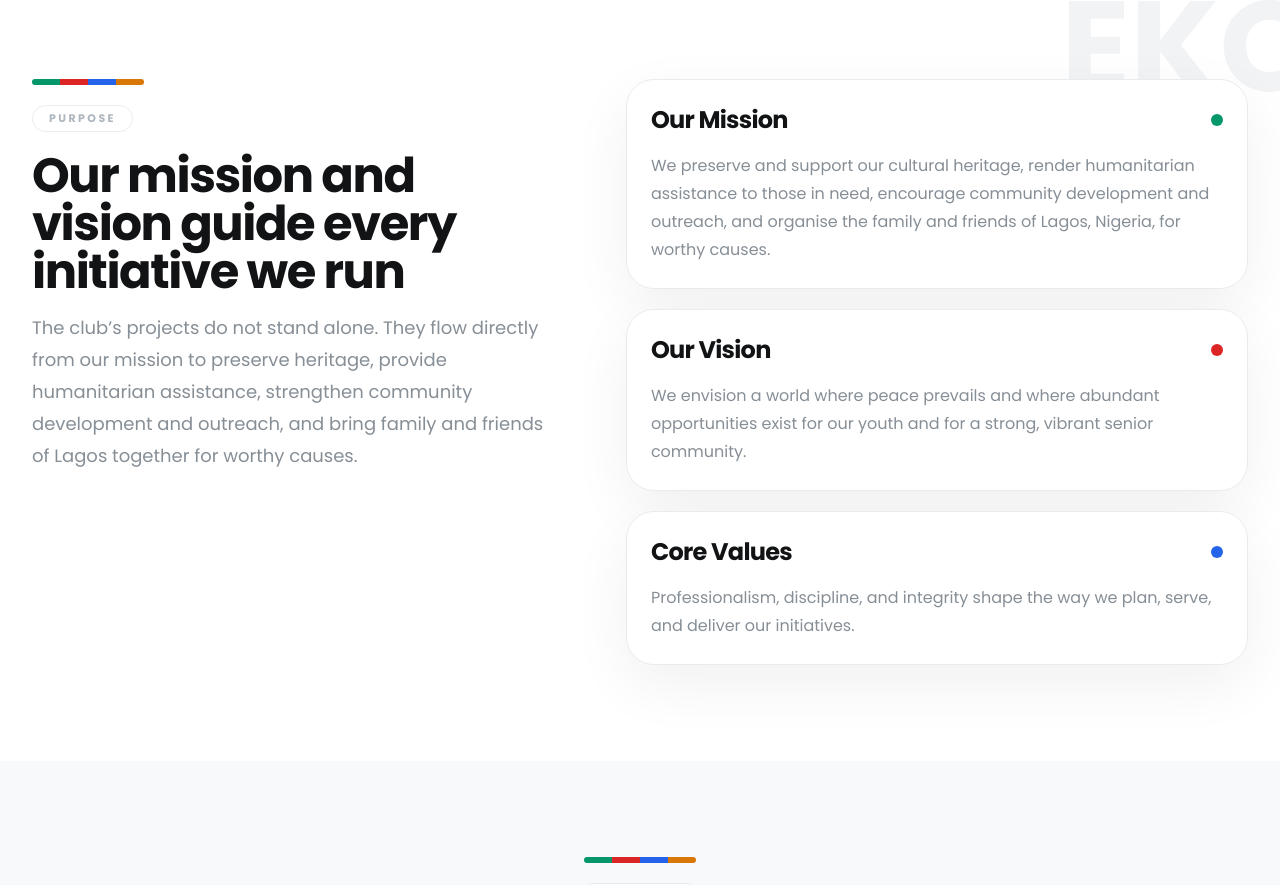
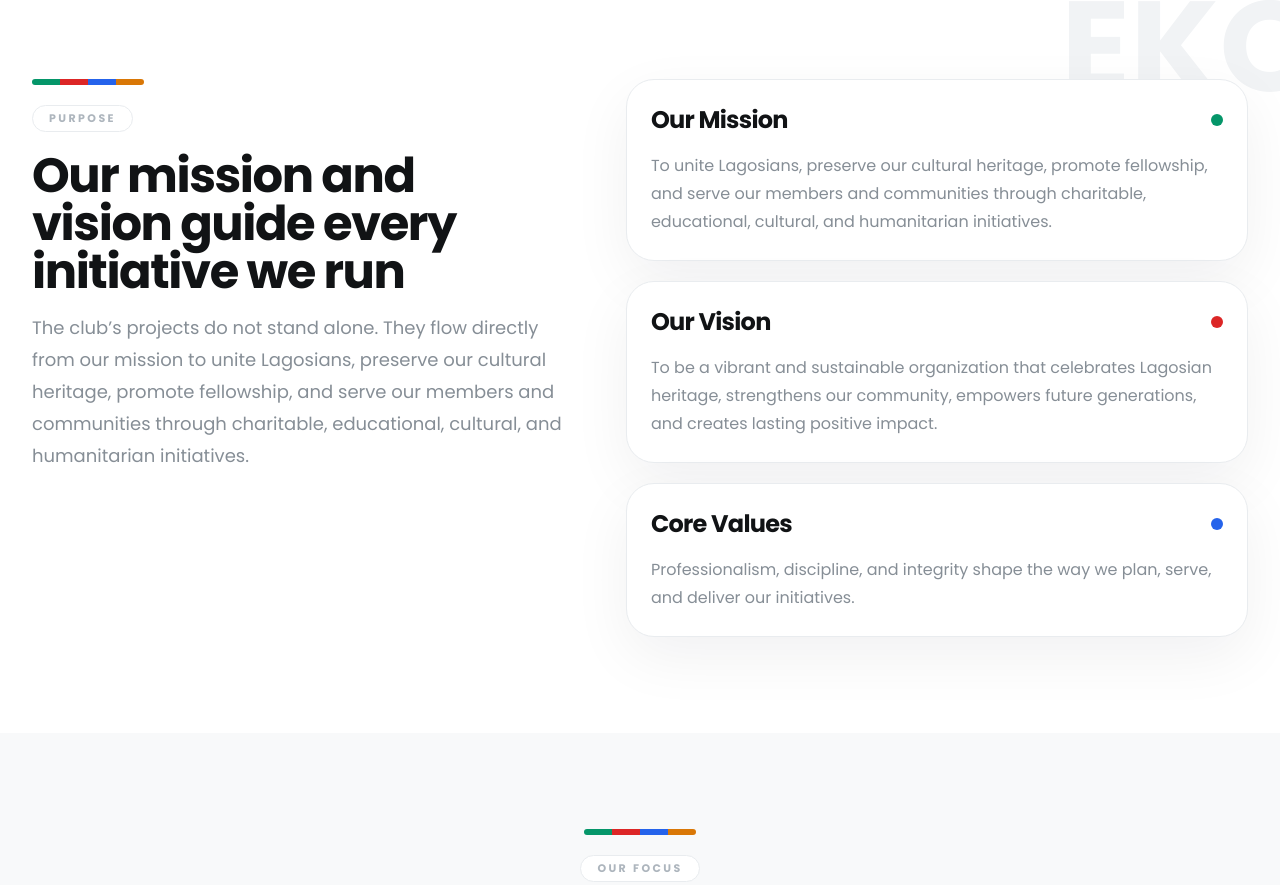
Before and after one commit to Bayotics/ECP-Project, a Next.js app: page /projects in a window 1280 px wide. Shown: the part 989-1874 px from the top of the page. Built offline with nearby package versions, Linux system fonts and the light colour scheme; no server answers; the database is empty.

Commit message:
about page scroll bug fix

```diff
--- a/app/about/page.tsx
+++ b/app/about/page.tsx
@@ -39,12 +39,12 @@ const stagger = {
 const STORY_PILLARS = [
   {
     title: "Mission",
-    text: "We preserve and support our cultural heritage, render humanitarian assistance to those in need, encourage community development and outreach, and organise the family and friends of Lagos, Nigeria, for worthy causes.",
+    text: "To unite Lagosians, preserve our cultural heritage, promote fellowship, and serve our members and communities through charitable, educational, cultural, and humanitarian initiatives.",
     color: EKO_GREEN,
   },
   {
     title: "Vision",
-    text: "We envision a world where peace prevails and where abundant opportunities exist for our youth and for a strong, vibrant senior community.",
+    text: "To be a vibrant and sustainable organization that celebrates Lagosian heritage, strengthens our community, empowers future generations, and creates lasting positive impact.",
     color: EKO_RED,
   },
   {
@@ -493,7 +493,7 @@ export default function AboutPage() {
           <SectionIntro
             eyebrow="Why we exist"
             title="Our mission, vision, and values"
-            text="We are guided by a clear purpose: to preserve our heritage, serve people in need, strengthen community, and organise family and friends of Lagos, Nigeria, for worthy causes."
+            text="We are guided by a clear purpose: to unite Lagosians, preserve our cultural heritage, promote fellowship, and serve our members and communities through charitable, educational, cultural, and humanitarian initiatives."
           />
 
           <motion.div
--- a/app/projects/page.tsx
+++ b/app/projects/page.tsx
@@ -41,12 +41,12 @@ const PROJECT_STATS = [
 const MISSION_VISION = [
   {
     title: "Our Mission",
-    text: "We preserve and support our cultural heritage, render humanitarian assistance to those in need, encourage community development and outreach, and organise the family and friends of Lagos, Nigeria, for worthy causes.",
+    text: "To unite Lagosians, preserve our cultural heritage, promote fellowship, and serve our members and communities through charitable, educational, cultural, and humanitarian initiatives.",
     color: EKO_GREEN,
   },
   {
     title: "Our Vision",
-    text: "We envision a world where peace prevails and where abundant opportunities exist for our youth and for a strong, vibrant senior community.",
+    text: "To be a vibrant and sustainable organization that celebrates Lagosian heritage, strengthens our community, empowers future generations, and creates lasting positive impact.",
     color: EKO_RED,
   },
   {
@@ -325,7 +325,7 @@ export default function ProjectsPage() {
           <SectionIntro
             eyebrow="Purpose"
             title="Our mission and vision guide every initiative we run"
-            text="The club’s projects do not stand alone. They flow directly from our mission to preserve heritage, provide humanitarian assistance, strengthen community development and outreach, and bring family and friends of Lagos together for worthy causes."
+            text="The club’s projects do not stand alone. They flow directly from our mission to unite Lagosians, preserve our cultural heritage, promote fellowship, and serve our members and communities through charitable, educational, cultural, and humanitarian initiatives."
           />
 
           <motion.div
--- a/components/HomePageClient.tsx
+++ b/components/HomePageClient.tsx
@@ -282,19 +282,29 @@ function DotGridTexture({ opacity = 0.06 }: { opacity?: number }) {
    elsewhere on the page, kept to each section's margins so nothing sits on
    top of readable text. Two presets so neighboring sections don't repeat
    the exact same scatter, while staying the same visual language. */
+/* Reused hand-drawn accent shapes, all sized for a 0-12 viewBox. */
+const SWIRL_A = <path d="M2,9 C2,4 6,2 9,4 C11,5.5 10,8 8,8 C6.5,8 6,6.5 7,6" fill="none" stroke="currentColor" strokeWidth="1.4" strokeLinecap="round" />;
+const SWIRL_B = <path d="M10,3 C10,7 7,10 4,8 C2,6.5 3,4 5,4 C6,4 6.5,5 6,6" fill="none" stroke="currentColor" strokeWidth="1.4" strokeLinecap="round" />;
+const SQUIGGLE = <path d="M4,1 C7,3 1,5 4,7 C7,9 1,11 4,12" fill="none" stroke="currentColor" strokeWidth="1.3" strokeLinecap="round" />;
+const SPARKLE = <path d="M6,0 L7.2,4.8 L12,6 L7.2,7.2 L6,12 L4.8,7.2 L0,6 L4.8,4.8 Z" />;
+const RING = <circle cx="6" cy="6" r="4" fill="none" stroke="currentColor" strokeWidth="1.2" />;
+
 function ConfettiScatter({ variant }: { variant: "mission" | "whatWeDo" }) {
   const presets = {
     mission: {
       shapes: [
-        { style: { top: "4%", left: "91%" },
-          node: <path d="M2,9 C2,4 6,2 9,4 C11,5.5 10,8 8,8 C6.5,8 6,6.5 7,6" fill="none" stroke="currentColor" strokeWidth="1.4" strokeLinecap="round" /> },
+        { style: { top: "4%", left: "91%" }, node: SWIRL_A },
         { style: { top: "50%", left: "95%" }, node: <rect width="8" height="8" transform="rotate(20)" /> },
         { style: { top: "90%", left: "68%" }, node: <polygon points="5,0 10,9 0,9" /> },
         { style: { top: "3%", left: "16%" }, node: <circle cx="4" cy="4" r="4" /> },
+        { style: { top: "35%", left: "8%" }, node: SPARKLE },
+        { style: { top: "80%", left: "14%" }, node: SWIRL_B },
+        { style: { top: "62%", left: "90%" }, node: RING },
       ],
       dots: [
         { style: { top: "22%", left: "4%" }, color: EKO_RED },
         { style: { top: "76%", left: "97%" }, color: EKO_YELLOW },
+        { style: { top: "10%", left: "60%" }, color: EKO_BLUE },
       ],
     },
     whatWeDo: {
@@ -305,11 +315,16 @@ function ConfettiScatter({ variant }: { variant: "mission" | "whatWeDo" }) {
         { style: { top: "88%", left: "88%" }, node: <rect width="8" height="8" transform="rotate(40)" /> },
         { style: { top: "40%", left: "2%" }, node: <circle cx="4" cy="4" r="4" /> },
         { style: { top: "8%", left: "48%" }, node: <polygon points="5,0 10,9 0,9" /> },
+        { style: { top: "58%", left: "50%" }, node: SWIRL_A },
+        { style: { top: "94%", left: "32%" }, node: SPARKLE },
+        { style: { top: "30%", left: "96%" }, node: SQUIGGLE },
+        { style: { top: "68%", left: "96%" }, node: RING },
       ],
       dots: [
         { style: { top: "24%", left: "96%" }, color: EKO_GREEN },
         { style: { top: "60%", left: "1%" }, color: EKO_YELLOW },
         { style: { top: "94%", left: "50%" }, color: EKO_RED },
+        { style: { top: "3%", left: "70%" }, color: EKO_BLUE },
       ],
     },
   } as const;
--- a/components/gsap/SmoothScroll.tsx
+++ b/components/gsap/SmoothScroll.tsx
@@ -33,7 +33,32 @@ export default function SmoothScroll() {
     gsap.ticker.add(raf);
     gsap.ticker.lagSmoothing(0);
 
+    /* Lenis caches how far the page is allowed to scroll when it starts, and
+       this component mounts once for the whole app. After an App Router
+       client-side navigation it therefore still holds the PREVIOUS page's
+       limit and silently refuses to wheel-scroll past it — e.g. going from
+       the home page (max scroll ~3990px) to /about (~7570px) left the wheel
+       dead from ~3990px down, while dragging the native scrollbar still
+       worked because that bypasses Lenis and resyncs it.
+
+       <body> is what we watch rather than <html>: html's box stays
+       viewport-sized no matter how tall the content gets, so it never
+       reports a resize, whereas body's height tracks the content. That
+       covers route changes, late-loading images and font swaps alike.
+       ScrollTrigger's start/end positions go stale for exactly the same
+       reason, so it's refreshed too — debounced, so a section animating its
+       height open doesn't trigger a refresh every frame. */
+    let refreshTimer: ReturnType<typeof setTimeout>;
+    const observer = new ResizeObserver(() => {
+      lenis.resize();
+      clearTimeout(refreshTimer);
+      refreshTimer = setTimeout(() => ScrollTrigger.refresh(), 150);
+    });
+    observer.observe(document.body);
+
     return () => {
+      clearTimeout(refreshTimer);
+      observer.disconnect();
       gsap.ticker.remove(raf);
       lenis.destroy();
     };
```
